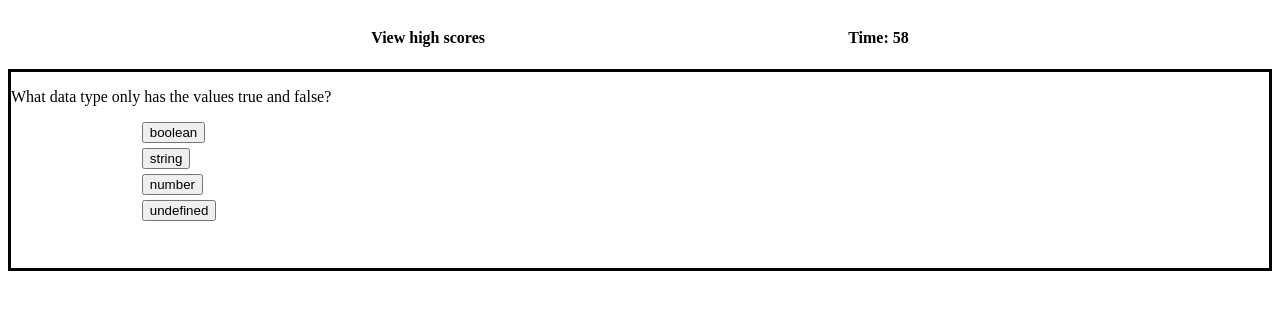
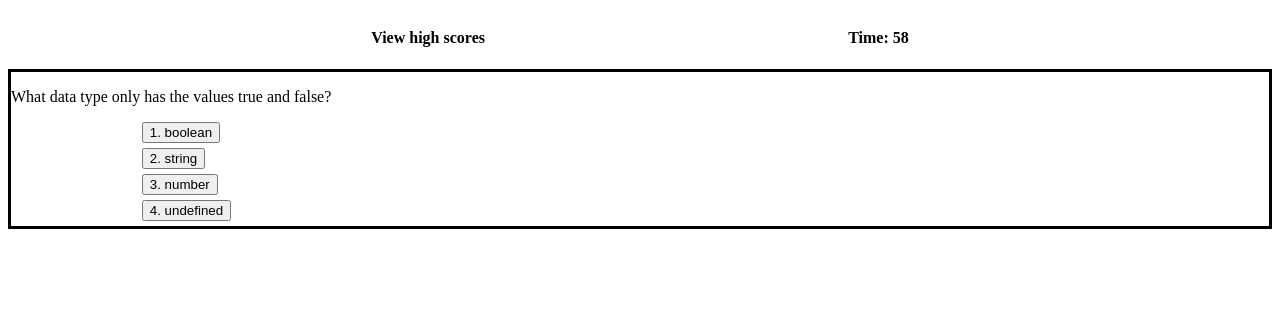
Before and after one commit to RyanmFloersch/Code_Quiz, a plain HTML site: page index.html in a window 1280 px wide. Both pictures are taken after a click on the button "Start". Drawn offline with Linux system fonts and the light colour scheme.

Commit message:
Updated with functions for the result screen and other helper function. After this commit i will try to see if adding different divs in the html will make it easier to reveal and hide elements

```diff
--- a/assets/css/style.css
+++ b/assets/css/style.css
@@ -12,6 +12,8 @@ header{
     justify-content: space-evenly;
 
 }
+
+
 
 .highscore{
     display: block;
@@ -76,3 +78,20 @@ header{
     width: 10%;
     height: 10%;
 }
+
+
+
+.result {
+    flex-direction: row;
+    justify-content: space-evenly;
+}
+
+.result div{
+
+}
+
+
+.result textarea{
+    resize: none;
+    width: auto;
+}
--- a/assets/js/script.js
+++ b/assets/js/script.js
@@ -1,8 +1,10 @@
 
+var mainDisplay = document.querySelector(".main-content");
 var startButton = document.querySelector(".start-button");
 var startingElements = document.querySelectorAll(".start-screen");
 var countDownDisplay = document.querySelector(".timer");
 var optionDisplay = document.querySelector(".option-buttons ");
+var resultDisplay = document.querySelector(".result");
 
 
 // Old question object
@@ -22,22 +24,24 @@ var optionDisplay = document.querySelector(".option-buttons ");
 var questionArray = [
     {
         question: "What data type only has the values true and false?",
-        questionNumber: 1,
-        ans1: "boolean",
-        ans2: "string",
-        ans3: "number",
-        ans4: "undefined",
-        correctAnswer: "boolean"
+        // questionNumber: 1,
+        ans1: "1. boolean",
+        ans2: "2. string",
+        ans3: "3. number",
+        ans4: "4. undefined",
+        correctAnswer: "1. boolean",
+
     },
     {
         question: "What does the DOM stand for?",
-        questionNumber: 2,
-        ans1: "Dominoe On Marketplace",
-        ans2: "Document Object Model",
-        ans3: "Dodging Oncoming Motorcyles",
-        ans4: "Deep Ocean Maintainance",
+        // questionNumber: 2,
+        ans1: "1. Dominoe On Marketplace",
+        ans2: "2. Document Object Model",
+        ans3: "3. Dodging Oncoming Motorcyles",
+        ans4: "4. Deep Ocean Maintainance",
+        correctAnswer: "2. Document Object Model",
 
-        correctAnswer: "Document Object Model"
+
     }
 ];
 
@@ -50,6 +54,34 @@ function setHeader() {
     questionDisplay = "Welcome to the quiz";
 
 }
+// helper function to quickly get an objects number of properties
+function getObjectPropNumber(obj){
+    var count= 0;
+    for (key in obj) {
+        count++;
+    }
+    return count;
+}
+
+//Helper function to hud elements
+// Pass in an aray consisting of html elements and it will set their display to none
+// The parameter cannot be empty and must be an iterable array of html elements.
+function hideElements(elArray){
+
+    for(child of elArray ){
+        child.style.display = 'none';
+    }
+}
+// Reveals hidden elements but only sets them to inline.
+function revealElements(elArray){
+
+    for(child of elArray ){
+        child.style.display = 'inline';
+    }
+}
+
+
+
 
 // Countdown for the timer
 function countDown() {
@@ -69,12 +101,11 @@ function countDown() {
 
 
 
-
 function genButtons(){
     for(var i=0; i < questionArray.length;i++){
         var questionObj = questionArray[i];
 
-
+        // declare and initialize the new elements
         var questionText = document.createElement('p');
         var button1 = document.createElement('button');
         var button2 = document.createElement('button');
@@ -82,36 +113,103 @@ function genButtons(){
         var button4 = document.createElement('button');
 
 
+        // set the values to the elements text
         questionText.innerText = questionObj.question;
-        button1.innerText = questionObj.ans1;
-        button2.innerText = questionObj.ans2;
-        button3.innerText = questionObj.ans3;
-        button4.innerText = questionObj.ans4;
+        button1.innerText =questionObj.ans1;
+        button2.innerText =questionObj.ans2;
+        button3.innerText =questionObj.ans3;
+        button4.innerText =questionObj.ans4;
 
-
+        // Set the data set to the current quetion index.
+        // Done for ease of hiding and displaying questions later.
         questionText.dataset.questionIndex = i;
         button1.dataset.questionIndex = i;
         button2.dataset.questionIndex = i;
         button3.dataset.questionIndex = i;
         button4.dataset.questionIndex = i;
 
-        optionDisplay.append(questionText);
-        optionDisplay.append(button1);
-        optionDisplay.append(button2);
-        optionDisplay.append(button3);
-        optionDisplay.append(button4);
+        var elArray = [questionText, button1,button2,button3,button4];
 
-        // Hide the elements initially
-        questionText.classList.add('hide');
-        button1.classList.add('hide');
-        button2.classList.add('hide');
-        button3.classList.add('hide');
-        button4.classList.add('hide');
+        // Add the elements to the div element in mainDisplay.
+        // optionDisplay.append(questionText);
+        // optionDisplay.append(button1);
+        // optionDisplay.append(button2);
+        // optionDisplay.append(button3);
+        // optionDisplay.append(button4);
+        for ( child of elArray) {
+            optionDisplay.append(child);
+        }
+
+
+
+
+        // // Hide the elements initially
+        // questionText.classList.add('hide');
+        // button1.classList.add('hide');
+        // button2.classList.add('hide');
+        // button3.classList.add('hide');
+        // button4.classList.add('hide');
+        for ( child of elArray) {
+            child.classList.add('hide');
+        }
+
 
     }
 
 }
 
+
+function genResultScreen(){
+
+    var h2 = document.createElement('h2');
+    var h3 = document.createElement('h3');
+    var div = document.createElement('div');
+    var p = document.createElement('p');
+    var textField = document.createElement("textarea");
+    var button = document.createElement('button');
+
+    h2.innerText = 'All done!';
+    h3.innerText = 'Your final score is ';
+    p.innerText = "Enter initials: ";
+    button.innerText = "Submit";
+
+
+
+
+    mainDisplay.append(h2);
+    mainDisplay.append(h3);
+    div.append(p);
+    div.append(textField);
+    div.append(button);
+    div.style.flexDirection ="row";
+    mainDisplay.append(div);
+
+    // div.classList.add('result');
+    var elArray = [h2,h3,div,p,textField,button];
+
+    for(var i = 0; i< elArray.length; i++){
+        elArray[i].classList.add('result');
+        // elArray[i].classList.add('hide');
+    }
+    hideElements(mainDisplay.querySelectorAll('.result'));
+
+    // for(el of elArray){
+    //     el.dataset.screen = "resultScreen" ;
+    //     el.classList.add('hide') ;
+    //     console.log(el);
+
+    // }
+
+
+
+
+}
+
+
+
+
+// Function that reveals the questions by adding the show class and removing the hide
+// class from the elements in the optionDisplay section of the html.
 function displayQuestion(questionNumber){
 
 
@@ -125,19 +223,53 @@ function displayQuestion(questionNumber){
     }
 
 }
-
+// Function that hides the questions by removing the show class and adding the hide
+// class from the elements in the optionDisplay section of the html.
 function hideQuestion(questionNumber){
     var answerOptions = optionDisplay.children;
-
     for(el of answerOptions){
         if(el.dataset.questionIndex == questionNumber){
             el.classList.remove("show");
             el.classList.add("hide");
         }
     }
+}
+
+
+
+function resultScreen(score){
+
+    var resultElements = mainDisplay.querySelectorAll('.result');
+
+    // for(var i =0; i< resultElements.length; i++){
+    //     console.log(resultElements[i]);
+    // }
+    // revealElements(resultElements);
+
+
+    var h2 = resultElements[0];
+    var h3 = resultElements[1];
+    var div = resultElements[2];
+    var p = resultElements[3];
+    var initials  = resultElements[4];
+    var button = resultElements[5];
+    // var elArray = [h2,h3,div,p,textField,button];
+
+
+
+
+    button = mainDisplay.querySelector("button");
+    button.addEventListener('click', highScoreScreen(score));
 
 }
 
+function highScoreScreen(score){
+
+    // hideElements();
+
+
+
+}
 
 function startQuiz() {
     //Begins the timer
@@ -148,6 +280,7 @@ function startQuiz() {
     }
 
     genButtons();
+    genResultScreen();
 
 
     var currentQuestionNumber = 0;
@@ -169,10 +302,14 @@ function startQuiz() {
             currentQuestionNumber++;
         }
 
-
-        displayQuestion(currentQuestionNumber);
+        if(currentQuestionNumber< questionArray.length){
+            displayQuestion(currentQuestionNumber);
+        }else{
+            resultScreen(numberCorrect);
+        }
 
     });
+
 
 
 
@@ -183,6 +320,7 @@ function init() {
     // any other initializer functions here
     setTimer();
     setHeader();
+
 
     //event listeners
     startButton.addEventListener("click", startQuiz);
```
